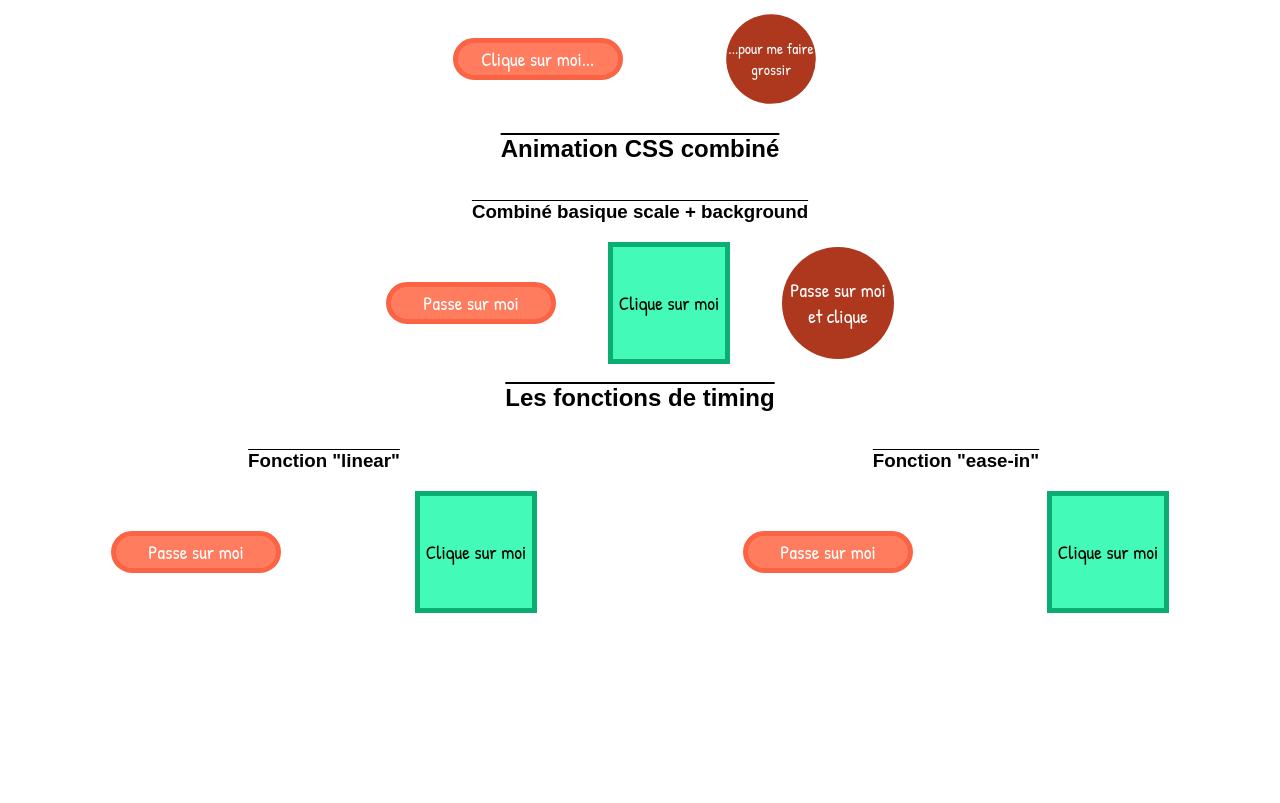
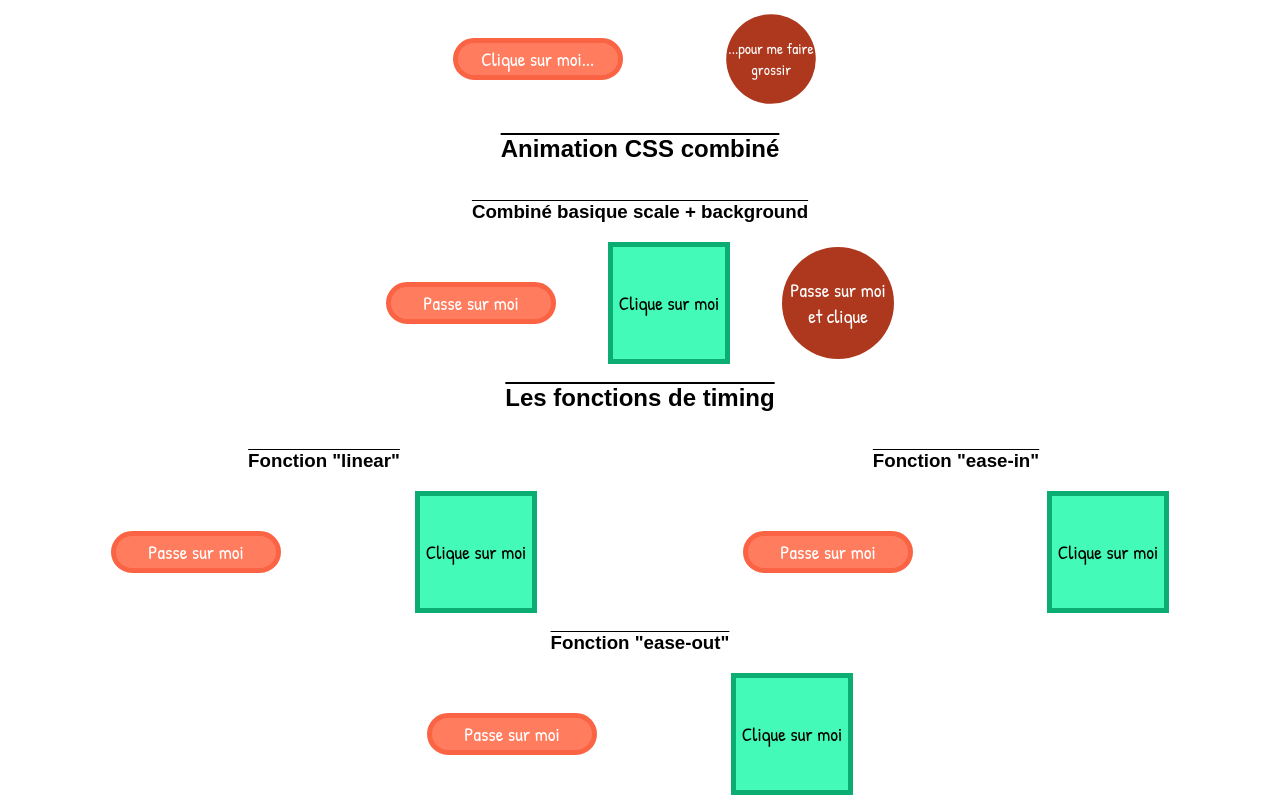
Before and after one commit to M0rgan52/Animation-CSS, a plain HTML site: page index.html in a window 1280 px wide. Shown: the part 593-1396 px from the top of the page. Before the commit the page ends 1214 px from the top, so only its background shows below. Drawn offline with Linux system fonts and the light colour scheme; a web font is replaced by a local one.

Commit message:
commit -m "Création part ease out"

```diff
--- a/index.html
+++ b/index.html
@@ -148,6 +148,24 @@
 
         </article>
 
+        <article>
+
+            <h3>Fonction "ease-out"</h3>
+
+            <div class="box">
+
+                <div class="btn easeout easeout__hover">
+                    <p>Passe sur moi</p>
+                </div>
+
+                <div class="square easeout easeout__active">
+                    <p>Clique sur moi</p>
+                </div>
+
+            </div>
+
+        </article>
+
     </article>
 
 </body>
```
